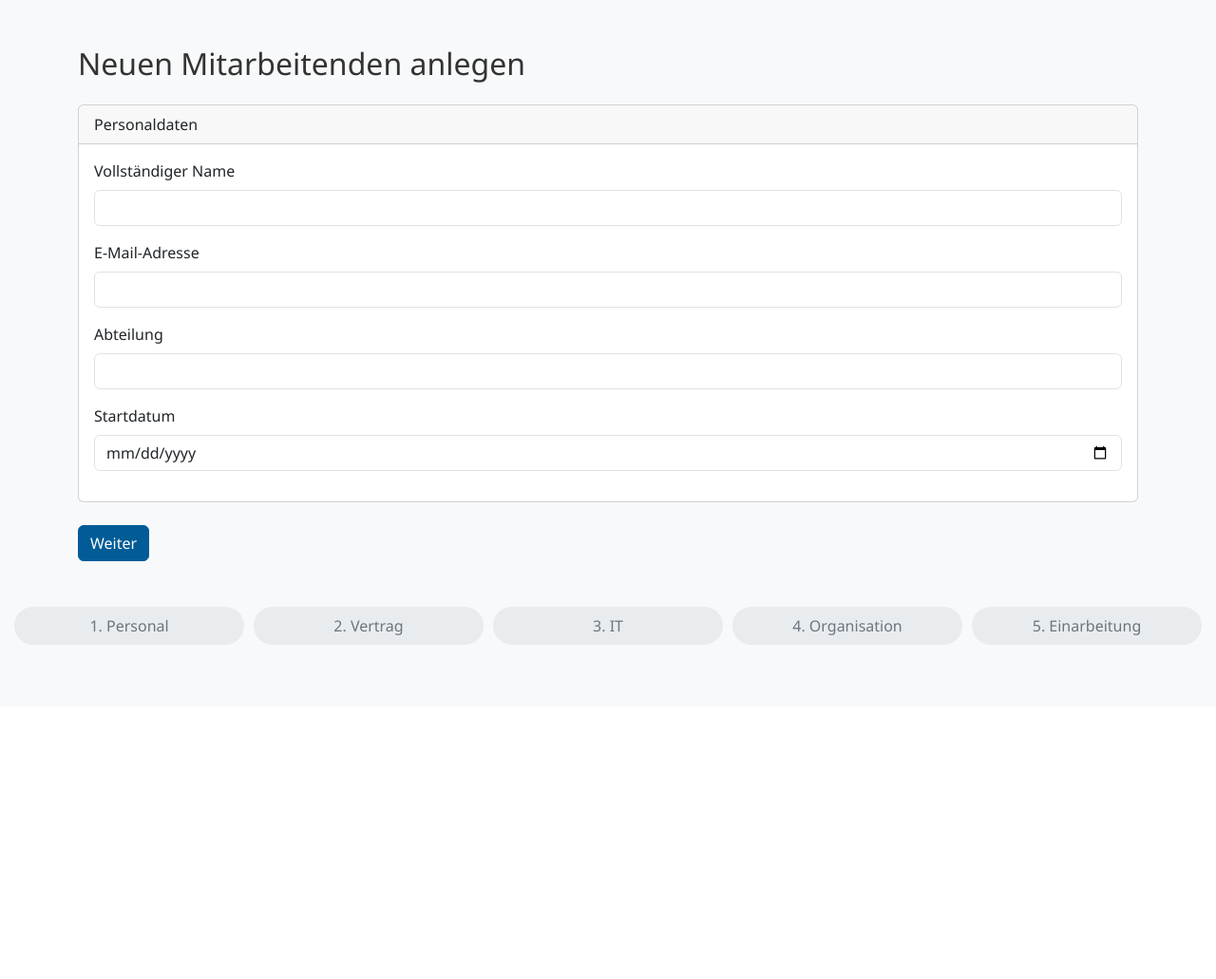
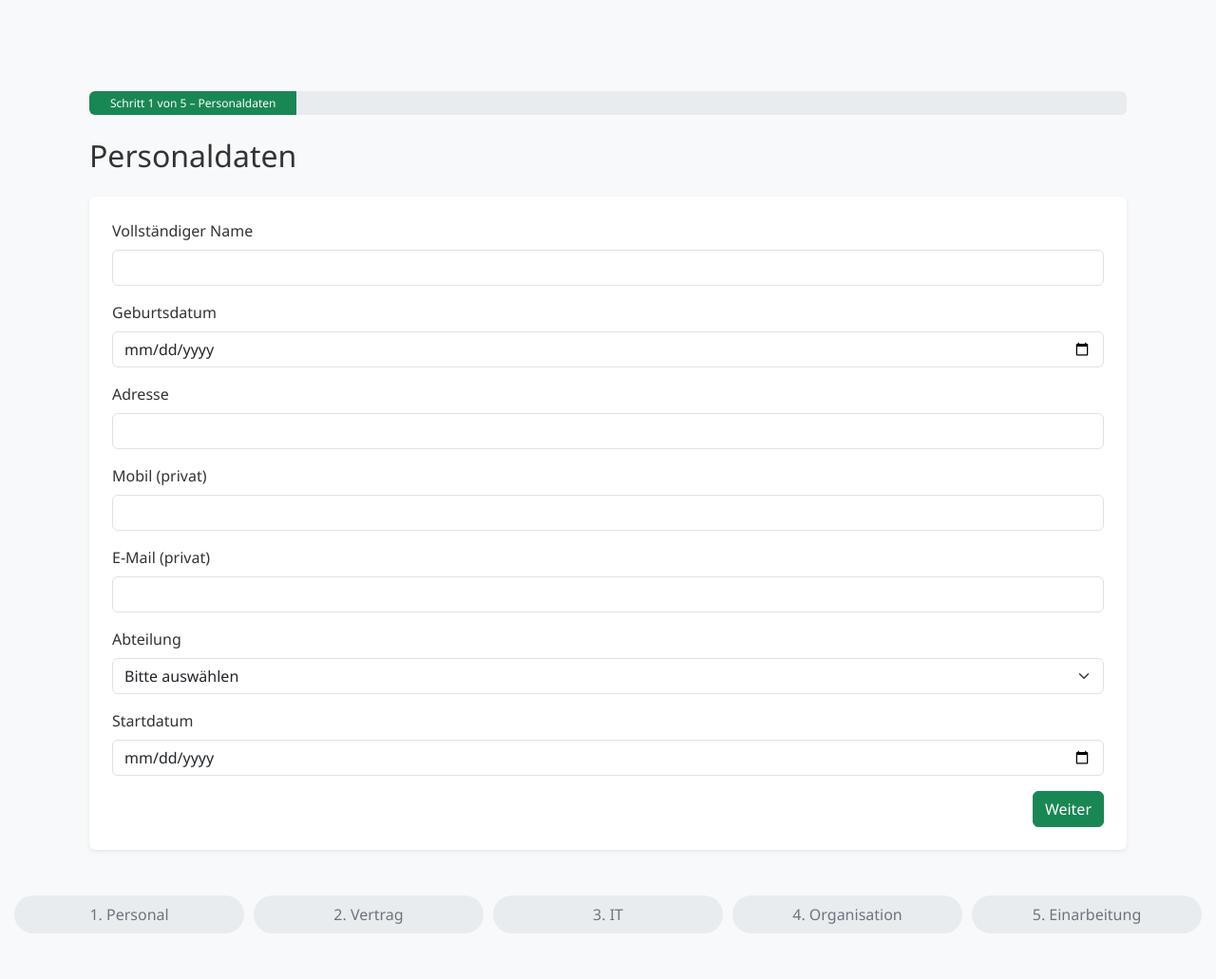
Before and after one commit to nico703/pensum-onboarding, a Flask app: page /create in a window 1280 px wide. Shown: the part 56-1087 px from the top of the page at 95% size. Before the commit the page ends 735 px from the top, so only its background shows below. Run offline with Flask 3, Linux system fonts and the light colour scheme.

Commit message:
Fix: Personaldaten

```diff
--- a/app.py
+++ b/app.py
@@ -23,6 +23,10 @@ def create():
     if request.method == "POST":
         fullname = request.form["fullname"]
         email = request.form["email"]
+        birthdate_str = request.form.get("birthdate")
+        birthdate = datetime.strptime(birthdate_str, "%Y-%m-%d").date() if birthdate_str else None
+        address = request.form.get("address")
+        mobile = request.form.get("mobile")
         department = request.form["department"]
         start_date_str = request.form["start_date"]
         start_date = datetime.strptime(start_date_str, "%Y-%m-%d").date() if start_date_str else None
@@ -30,6 +34,9 @@ def create():
         new_emp = Employee(
             fullname=fullname,
             email=email,
+            birthdate=birthdate,
+            address=address,
+            mobile=mobile,
             department=department,
             start_date=start_date
         )
--- a/templates/create.html
+++ b/templates/create.html
@@ -1,33 +1,65 @@
 {% extends "base.html" %}
 
-{% block title %}Neuen Mitarbeitenden anlegen{% endblock %}
+{% block title %}Neuer Mitarbeitender{% endblock %}
 
 {% block content %}
-<h2 class="mb-4">Neuen Mitarbeitenden anlegen</h2>
+<div class="container mt-5">
+    <!-- Fortschrittsleiste -->
+    <div class="progress mb-4" style="height: 25px;">
+        <div class="progress-bar bg-success" role="progressbar" style="width: 20%;" aria-valuenow="20" aria-valuemin="0" aria-valuemax="100">
+            Schritt 1 von 5 – Personaldaten
+        </div>
+    </div>
 
-<form method="POST">
-    <div class="card mb-4">
-        <div class="card-header">Personaldaten</div>
-        <div class="card-body">
+    <h2>Personaldaten</h2>
+    <form method="POST" action="{{ url_for('create') }}" class="mt-4 bg-white p-4 rounded shadow-sm">
+
         <div class="mb-3">
             <label for="fullname" class="form-label">Vollständiger Name</label>
             <input type="text" class="form-control" id="fullname" name="fullname" required>
         </div>
+
         <div class="mb-3">
-                <label for="email" class="form-label">E-Mail-Adresse</label>
+            <label for="birthdate" class="form-label">Geburtsdatum</label>
+            <input type="date" class="form-control" id="birthdate" name="birthdate">
+        </div>
+
+        <div class="mb-3">
+            <label for="address" class="form-label">Adresse</label>
+            <input type="text" class="form-control" id="address" name="address">
+        </div>
+
+        <div class="mb-3">
+            <label for="mobile" class="form-label">Mobil (privat)</label>
+            <input type="text" class="form-control" id="mobile" name="mobile">
+        </div>
+
+        <div class="mb-3">
+            <label for="email" class="form-label">E-Mail (privat)</label>
             <input type="email" class="form-control" id="email" name="email" required>
         </div>
+
         <div class="mb-3">
             <label for="department" class="form-label">Abteilung</label>
-                <input type="text" class="form-control" id="department" name="department" required>
+            <select class="form-select" id="department" name="department" required>
+                <option value="">Bitte auswählen</option>
+                <option value="Pensum GmbH">Pensum GmbH</option>
+                <option value="High Potentials">High Potentials</option>
+                <option value="Fahrdienst">Fahrdienst</option>
+                <option value="MePeKo">MePeKo</option>
+                <option value="MePeKo Experts">MePeKo Experts</option>
+                <option value="Reinigung">Reinigung</option>
+            </select>
         </div>
+
         <div class="mb-3">
             <label for="start_date" class="form-label">Startdatum</label>
-                <input type="date" class="form-control" id="start_date" name="start_date">
-            </div>
-        </div>
+            <input type="date" class="form-control" id="start_date" name="start_date" required>
         </div>
 
-    <button type="submit" class="btn btn-primary">Weiter</button>
+        <div class="d-flex justify-content-end">
+            <button type="submit" class="btn btn-success">Weiter</button>
+        </div>
     </form>
+</div>
 {% endblock %}
```
Also changed, not shown: models.py (+7 -1 lines). Lines whose indentation alone changed are shown as unchanged.
